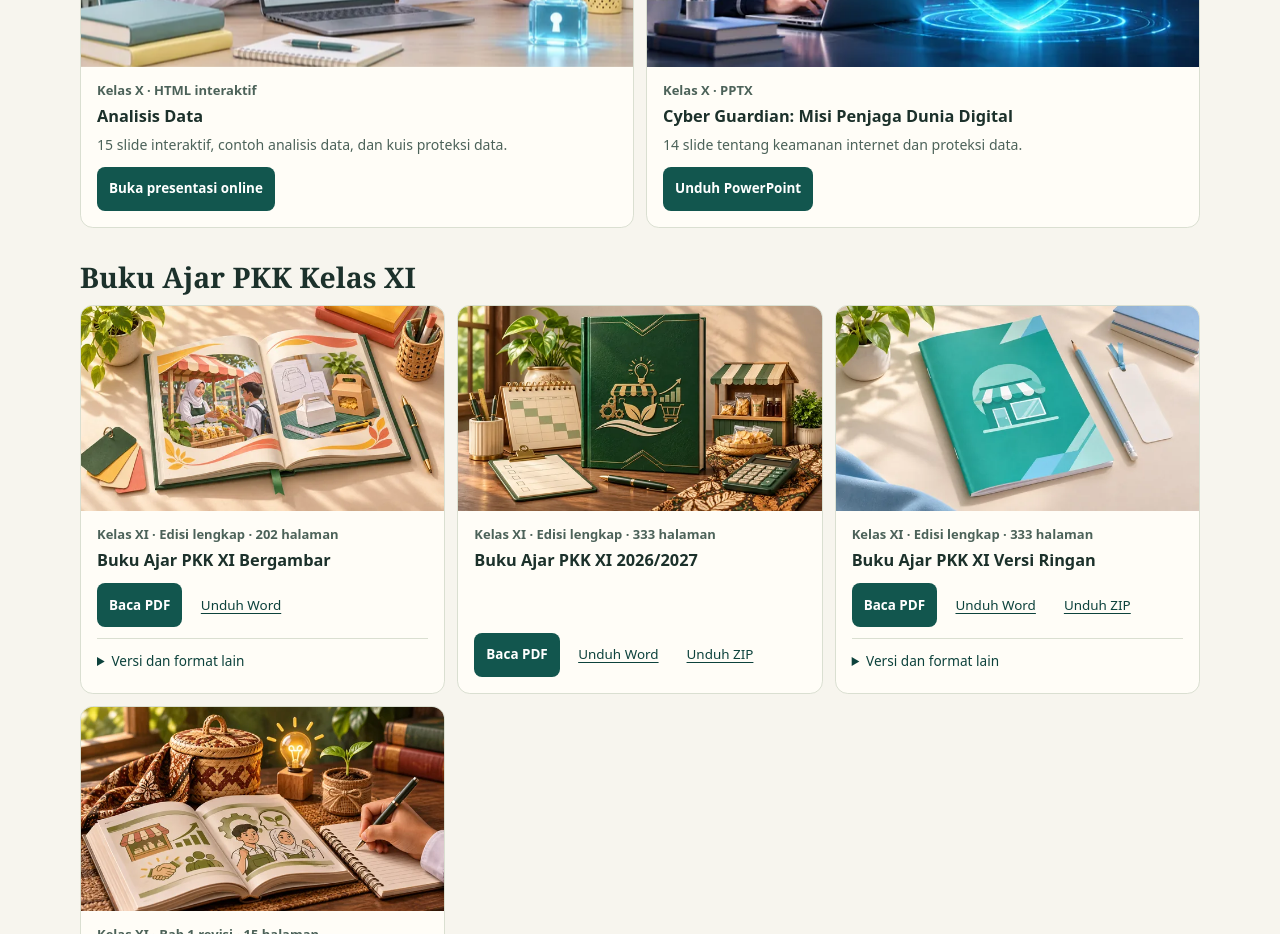
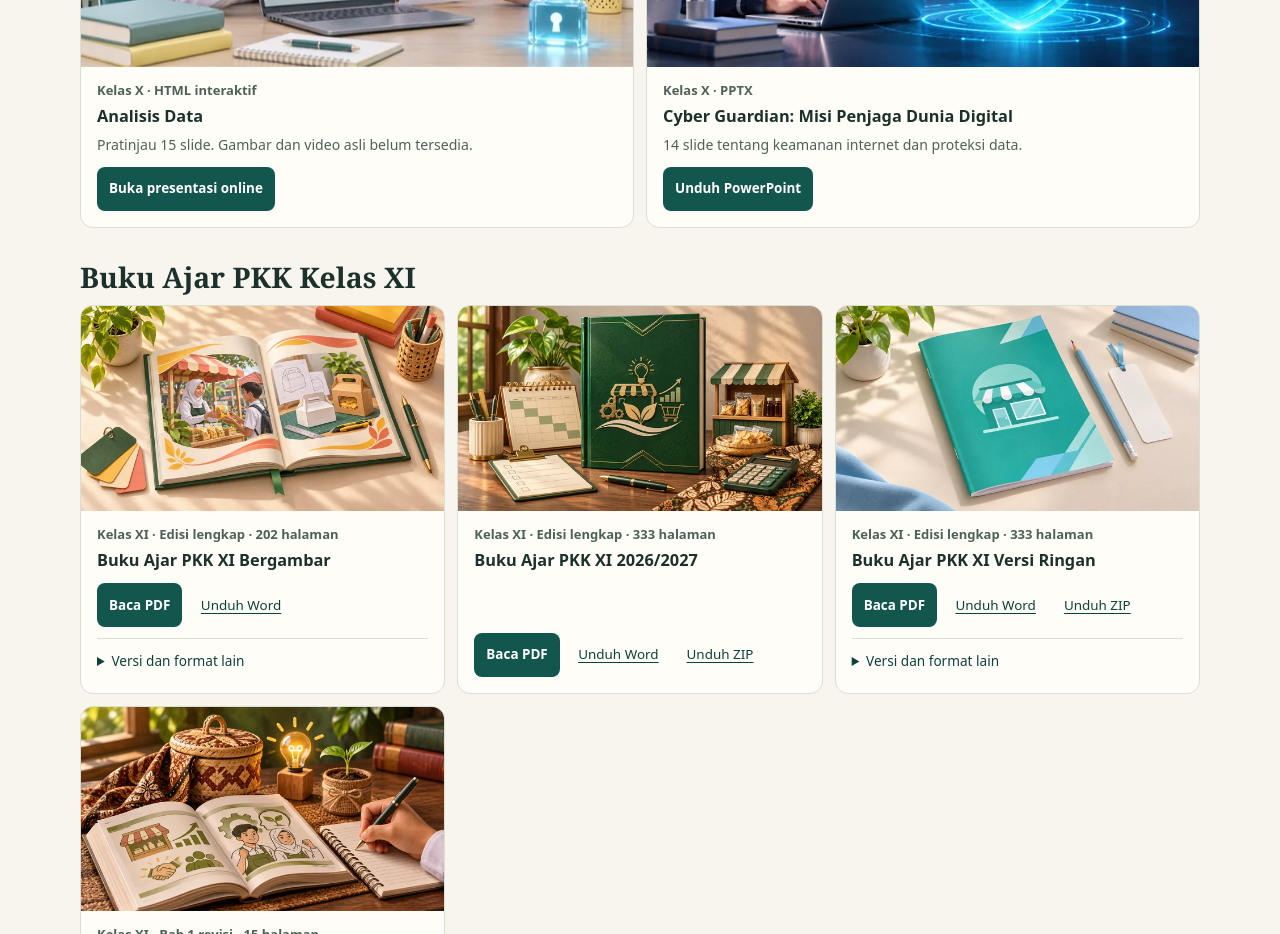
Before and after one commit to dhonaarba1-ctrl/materi-pembelajaran, a plain HTML site: page index.html in a window 1280 px wide. Shown: the part 5740-6674 px from the top of the page. Drawn offline with Linux system fonts and the light colour scheme.

```diff
--- a/index.html
+++ b/index.html
@@ -347,7 +347,7 @@ footer { border-top:1px solid var(--line); color:var(--muted); padding-block:1.2
         </div>
         <p class="meta">Kelas X · HTML interaktif</p>
         <h3>Analisis Data</h3>
-        <p class="detail">15 slide interaktif, contoh analisis data, dan kuis proteksi data.</p>
+        <p class="detail">Pratinjau 15 slide. Gambar dan video asli belum tersedia.</p>
         <div class="actions"><a class="action primary" href="presentasi/Informatika_Analisis_Data_Dhona_Arba.html">Buka presentasi online</a></div>
       </article>
       <article class="material">
```
